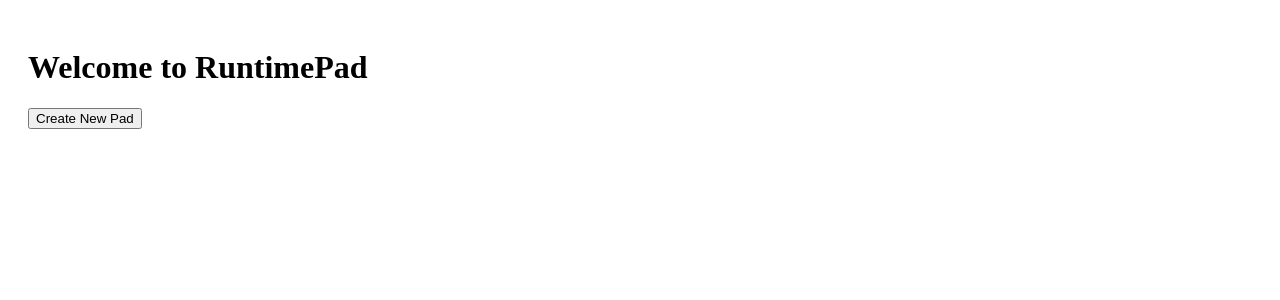
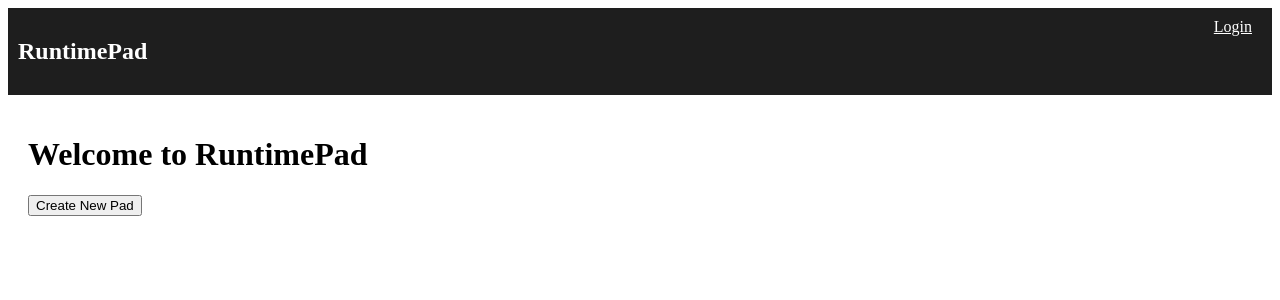
Before and after one commit to jubins/runtimepad, a React (Create React App) app in the folder rtp-frontend/: page / in a window 1280 px wide. Shown: the top 300 px of the page. Built offline with nearby package versions, Linux system fonts and the light colour scheme; no server answers.

Commit message:
Fixed authentication

```diff
--- a/rtp-frontend/src/AuthProvider.js
+++ b/rtp-frontend/src/AuthProvider.js
@@ -1,6 +1,12 @@
 // rtp-frontend/src/AuthProvider.js
 import React, { createContext, useContext, useEffect, useState } from 'react';
-import { sendSignInLinkToEmail, isSignInWithEmailLink, signInWithEmailLink, onAuthStateChanged } from 'firebase/auth';
+import {
+  sendSignInLinkToEmail,
+  isSignInWithEmailLink,
+  signInWithEmailLink,
+  onAuthStateChanged,
+  signOut as firebaseSignOut
+} from 'firebase/auth';
 import { auth } from './firebaseConfig';
 
 const AuthContext = createContext();
@@ -45,8 +51,18 @@
     }
   }, []);
 
+  // Sign out function to log out the user
+  const signOut = async () => {
+    try {
+      await firebaseSignOut(auth);
+      setUser(null);
+    } catch (error) {
+      console.error('Error signing out', error);
+    }
+  };
+
   return (
-    <AuthContext.Provider value={{ user, sendSignInEmail }}>
+    <AuthContext.Provider value={{ user, sendSignInEmail, signOut }}>
       {children}
     </AuthContext.Provider>
   );
--- a/rtp-frontend/src/CollaborativeEditor.js
+++ b/rtp-frontend/src/CollaborativeEditor.js
@@ -9,7 +9,7 @@
 
 const CollaborativeEditor = () => {
   const { padId } = useParams(); // Get the padId from the URL
-  const { user } = useAuth();
+  const { user, signOut } = useAuth(); // Use signOut from the context
   const [code, setCode] = useState('// Start coding!');
   const [editorTheme, setEditorTheme] = useState('vs-dark'); // Default theme is dark
 
@@ -46,11 +46,13 @@
         <h2>RuntimePad Editor</h2>
         <div>
           {user ? (
-            <p>Welcome, {user.email}</p>
+            <>
+              <p style={{ display: 'inline-block', marginRight: '10px' }}>Welcome, {user.email}</p>
+              <button onClick={signOut} style={{ marginRight: '20px' }}>Sign Out</button>
+            </>
           ) : (
             <div>
               <Link to="/login" style={{ marginRight: '10px', color: '#ffffff' }}>Login</Link>
-              <Link to="/signup" style={{ color: '#ffffff' }}>Sign Up</Link>
             </div>
           )}
           {/* Theme toggle button */}
--- a/rtp-frontend/src/HomePage.js
+++ b/rtp-frontend/src/HomePage.js
@@ -1,14 +1,16 @@
 // rtp-frontend/src/HomePage.js
 import React from 'react';
-import { useNavigate } from 'react-router-dom';
+import { useNavigate, Link } from 'react-router-dom';
 import axios from 'axios';
+import { useAuth } from './AuthProvider';
 
 const HomePage = () => {
   const navigate = useNavigate();
+  const { user, signOut } = useAuth();
 
   const createNewPad = async () => {
     try {
-      // Since we set up a proxy, no need to include the base URL
+      // Call the backend to create a new pad and get a UUID
       const response = await axios.post('/create_pad');
       const newPadId = response.data.padId;
 
@@ -20,9 +22,29 @@
   };
 
   return (
-    <div style={{ padding: '20px' }}>
-      <h1>Welcome to RuntimePad</h1>
-      <button onClick={createNewPad}>Create New Pad</button>
+    <div>
+      {/* Menu Bar */}
+      <div style={{ display: 'flex', justifyContent: 'space-between', padding: '10px', backgroundColor: '#1e1e1e', color: '#ffffff' }}>
+        <h2>RuntimePad</h2>
+        <div>
+          {user ? (
+            <>
+              <p style={{ display: 'inline-block', marginRight: '10px' }}>Welcome, {user.email}</p>
+              <button onClick={signOut} style={{ marginRight: '20px' }}>Sign Out</button>
+            </>
+          ) : (
+            <div>
+              <Link to="/login" style={{ marginRight: '10px', color: '#ffffff' }}>Login</Link>
+            </div>
+          )}
+        </div>
+      </div>
+
+      {/* Main Content */}
+      <div style={{ padding: '20px' }}>
+        <h1>Welcome to RuntimePad</h1>
+        <button onClick={createNewPad}>Create New Pad</button>
+      </div>
     </div>
   );
 };
```
